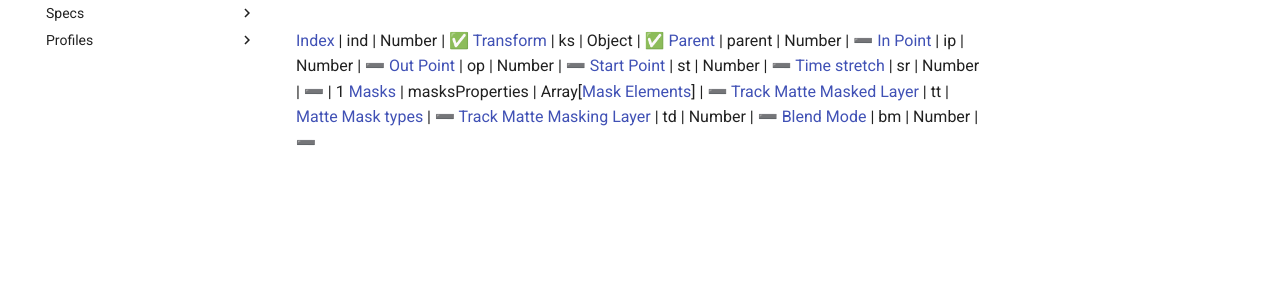
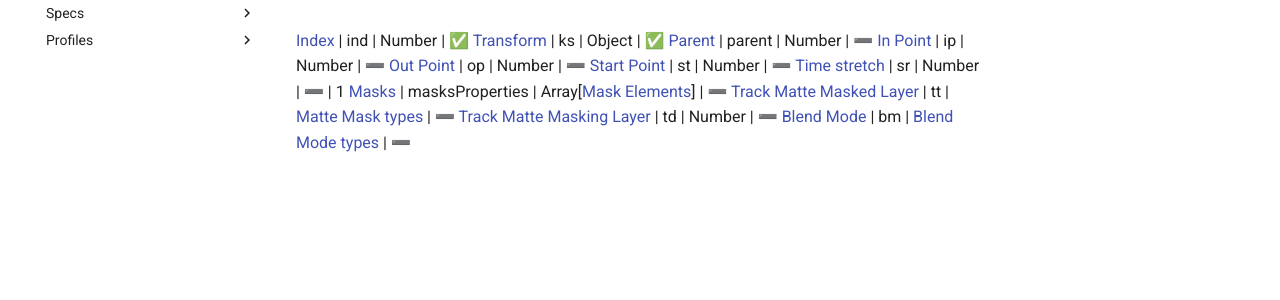
Before and after one commit to lottie-animation-community/docs, an MkDocs documentation site: the page built from docs/specs/layers/common-properties.md, in a window 1280 px wide. Shown: the part 152-452 px from the top of the page. Built offline with MkDocs 1.6.1 and Material for MkDocs 9.7.7, drawn with Linux system fonts in a browser that asks for light colours.

Commit message:
add blend modes

```diff
--- a/docs/specs/layers/common-properties.md
+++ b/docs/specs/layers/common-properties.md
@@ -8,4 +8,4 @@
 [Masks](../common#clipping-masks) | masksProperties | Array[[Mask Elements](#mask-elements)] | ➖
 [Track Matte Masked Layer](../common#masked-layer) | tt | [Matte Mask types](../../properties/matte-mask-types) | ➖
 [Track Matte Masking Layer](../common#masking-layer) | td | Number | ➖
-[Blend Mode](../common#blend-mode) | bm | Number | ➖
+[Blend Mode](../common#blend-mode) | bm | [Blend Mode types](../../properties/blend-mode-types) | ➖
```
Also changed, not shown: docs/specs/properties/blend-mode-types.md (+2 -1 lines).
